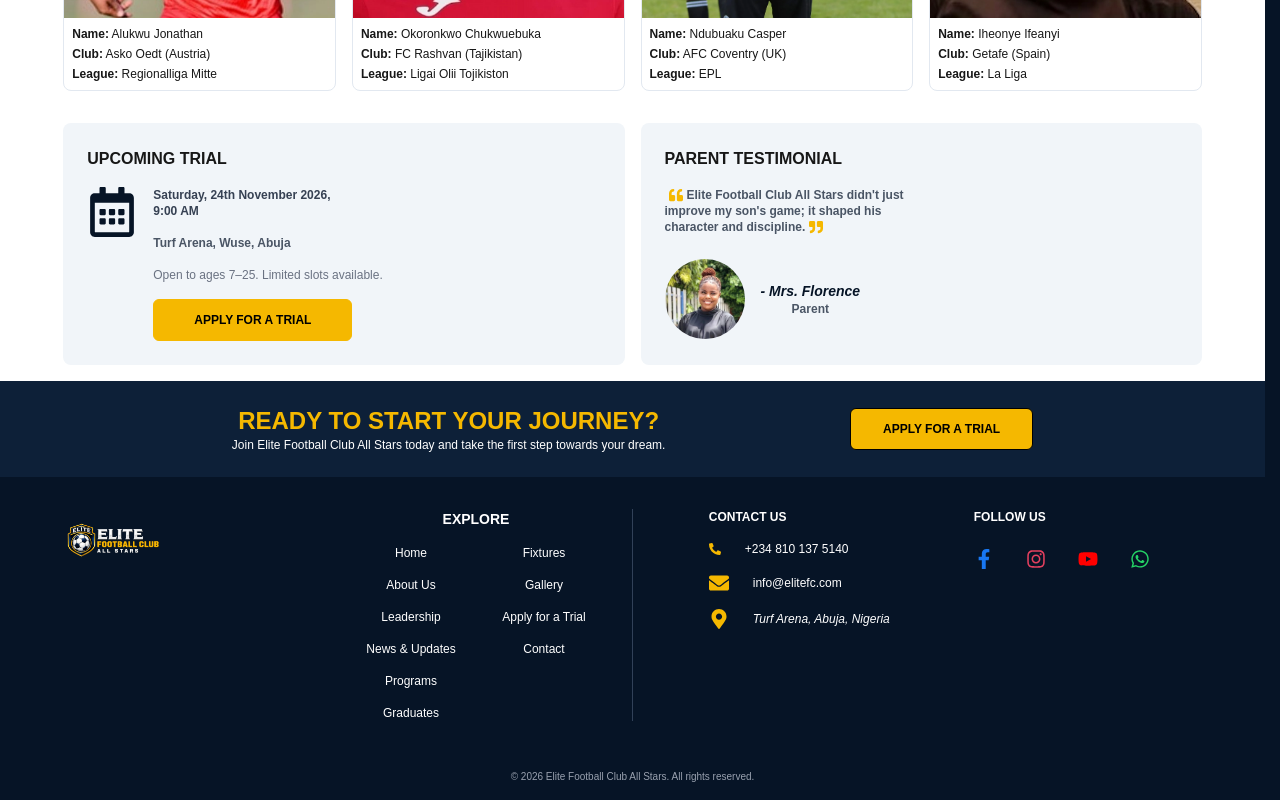
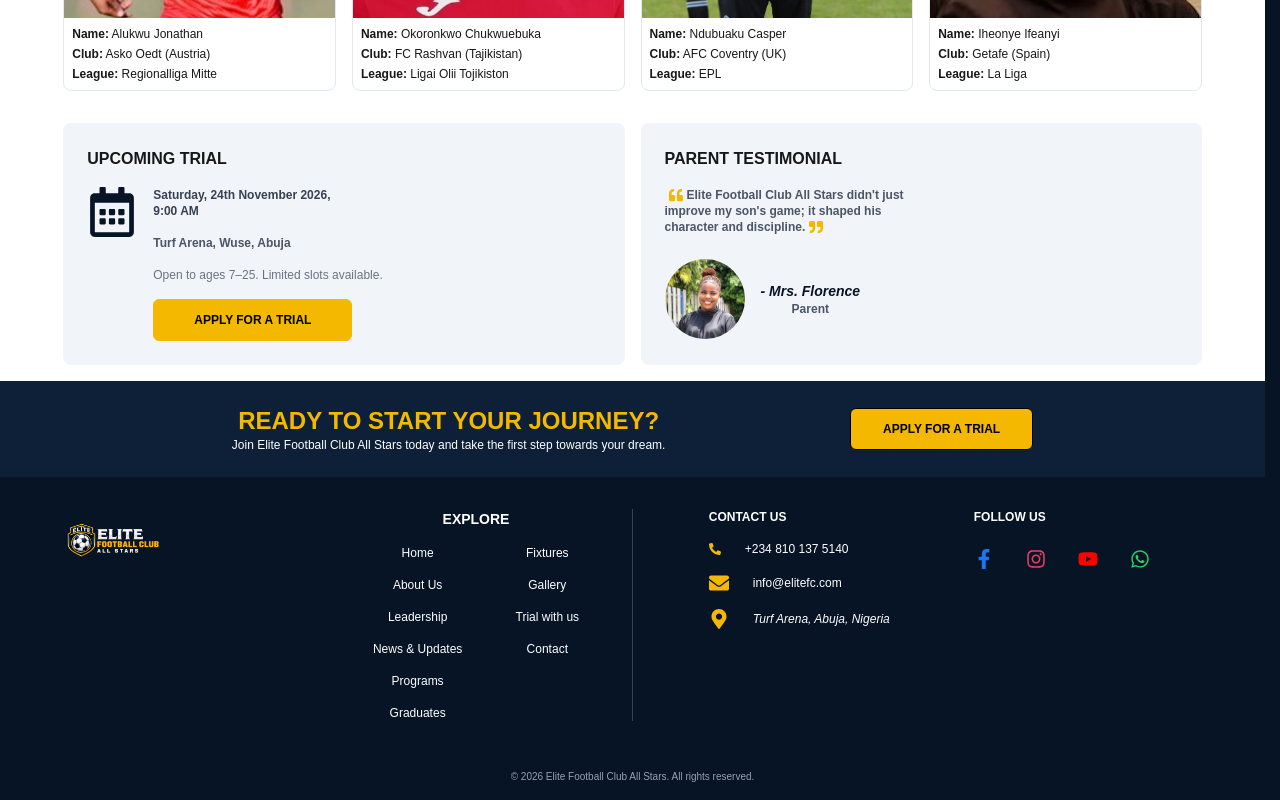
Before and after one commit to Aikaykalu17/elite, a Next.js app: page / in a window 1280 px wide. Shown: the part 1481-2281 px from the top of the page. Built offline with nearby package versions, Linux system fonts and the light colour scheme.

Commit message:
Initial commit

```diff
--- a/src/app/components/Footer.js
+++ b/src/app/components/Footer.js
@@ -108,7 +108,7 @@
                     href="/form"
                     className="text-white flex items-center text-xs transition-colors duration-300 hover:text-[#F5B800]"
                   >
-                    Apply for a Trial
+                    Trial with us
                   </Link>
                 </li>
                 <li>
--- a/src/data/navItems.js
+++ b/src/data/navItems.js
@@ -20,7 +20,7 @@
   { id: 4, label: "Gallery", href: "/gallery", icon: Image },
   { id: 5, label: "News", href: "/news", icon: Newspaper },
   { id: 6, label: "Fixtures & Results", href: "/fixtures", icon: CalendarDays },
-  { id: 7, label: "Coaches", href: "/coaches", icon: UserRound },
+  { id: 7, label: "Leadership", href: "/coaches", icon: UserRound },
   { id: 8, label: "Programs", href: "/programs", icon: BookOpen },
   { id: 9, label: "Apply for a Trial ", href: "/form", icon: UserPlus },
   { id: 10, label: "Contact Us", href: "/contact", icon: Phone },
--- a/src/data/players.js
+++ b/src/data/players.js
@@ -67,7 +67,7 @@
     id: 8,
     name: "Ndubuaku Casper",
     category: "Currently Pro",
-    image: "/images/casper.webp",
+    image: "/images/trophycas.webp",
     description:
       "Elite FC All Stars Academy graduate Casper continues his professional journey with AFC Coventry in the UK.",
     league: "Peter Bromwich Premier Division",
```
